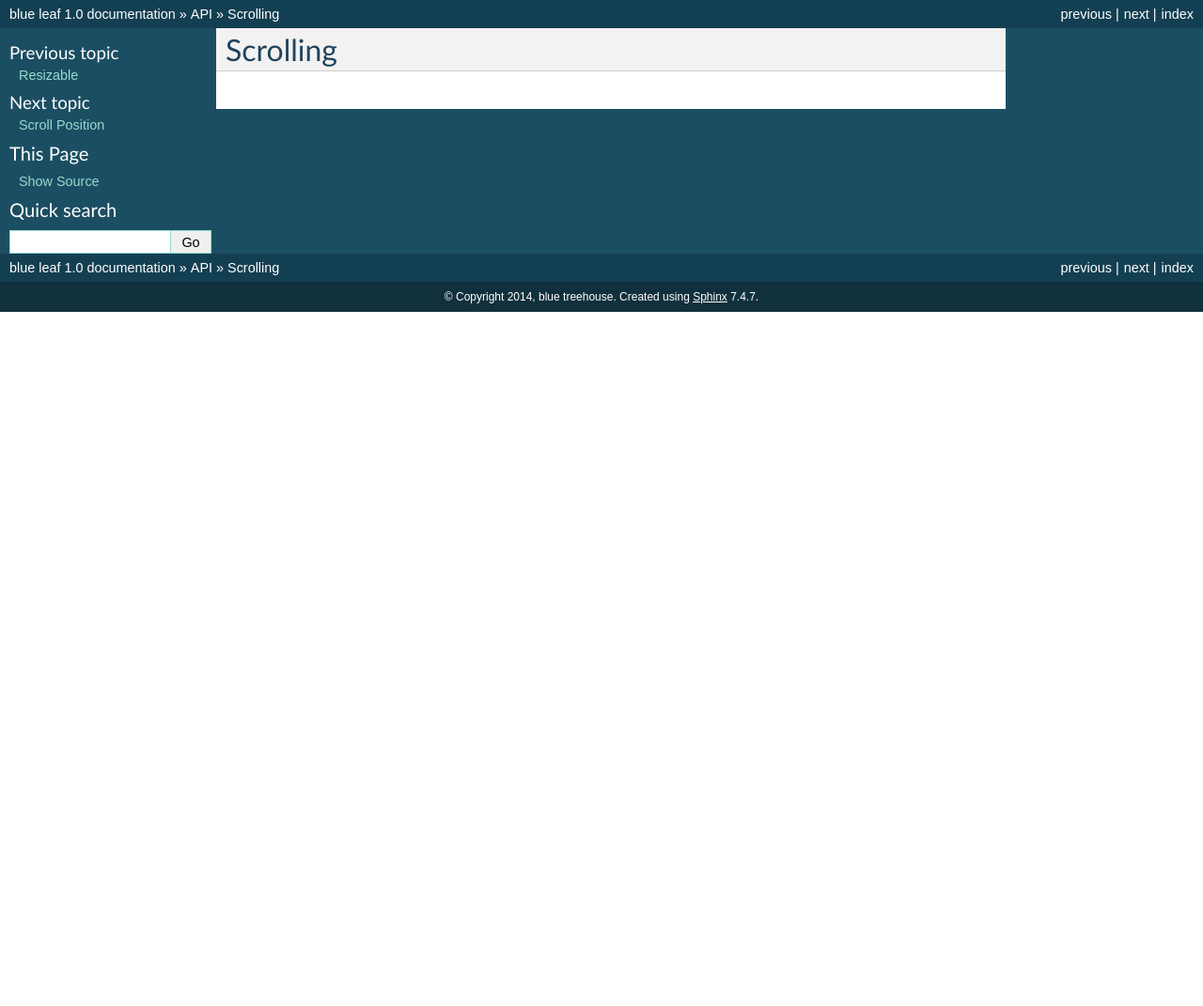
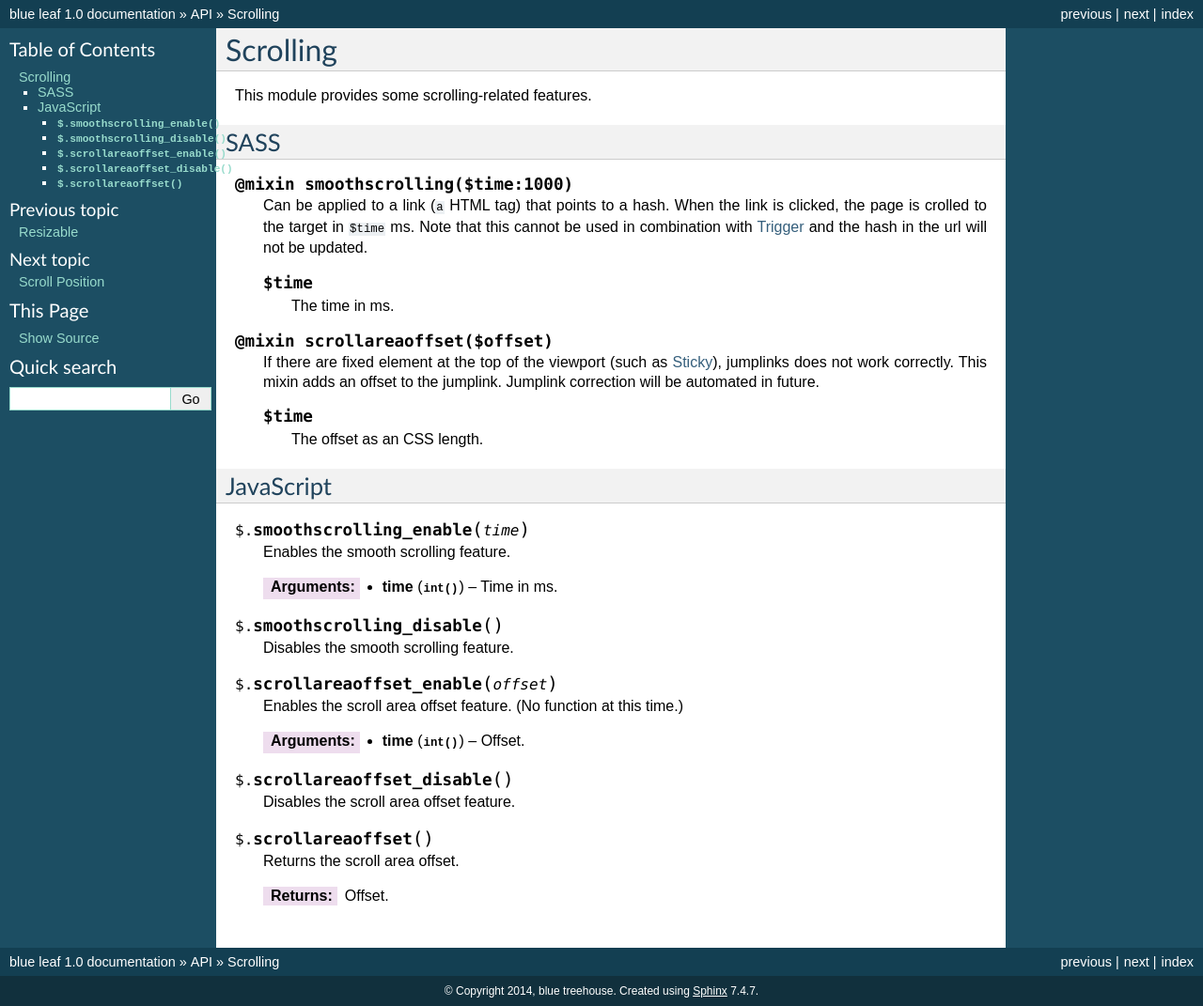
Before and after one commit to derjasper/blue.frontend, a Sphinx documentation site: the page built from public_html/docs/source/api/scrolling.rst, in a window 1280 px wide. Shown: the whole page at 94% size. Built offline with Sphinx 7.4.7, drawn with Linux system fonts in a browser that asks for light colours; before the commit the page ends 900 px from its top, so only the background shows below that.

Commit message:
scrolling doc

```diff
--- a/public_html/docs/source/api.rst
+++ b/public_html/docs/source/api.rst
@@ -4,6 +4,11 @@ API
 The following pages will deal with all mixins and JS methods. These subpages
 always refer to their correspondending SASS and JS files (eg sticky refers to
 sticky.scss and sticky.js).
+
+Please note that some modules are not for use from outside of the framework. Also,
+JavaScript functions are designed for use through blue leaf mixins, not for direct
+usage. However, some JavaScript modules can be used independently from the framework
+(but this is not supported).
 
 
 Contents:
--- a/public_html/docs/source/api/scrolling.rst
+++ b/public_html/docs/source/api/scrolling.rst
@@ -1,2 +1,68 @@
 Scrolling
 =========
+
+This module provides some scrolling-related features.
+
+
+SASS
+----
+
+.. describe:: @mixin smoothscrolling($time:1000)
+
+   Can be applied to a link (``a`` HTML tag) that points to a hash. When the link
+   is clicked, the page is crolled to the target in ``$time`` ms. Note that this
+   cannot be used in combination with :doc:`trigger` and the hash in the url will not
+   be updated.
+
+   .. describe:: $time
+
+      The time in ms.
+
+
+.. describe:: @mixin scrollareaoffset($offset)
+
+   If there are fixed element at the top of the viewport (such as :doc:`sticky`),
+   jumplinks does not work correctly. This mixin adds an offset to the jumplink.
+   Jumplink correction will be automated in future.
+
+   .. describe:: $time
+
+      The offset as an CSS length.
+
+
+JavaScript
+----------
+
+.. js:function:: $.smoothscrolling_enable(time)
+
+   Enables the smooth scrolling feature.
+
+   :param int time: Time in ms.
+
+
+
+.. js:function:: $.smoothscrolling_disable()
+
+   Disables the smooth scrolling feature.
+
+
+
+.. js:function:: $.scrollareaoffset_enable(offset)
+
+   Enables the scroll area offset feature. (No function at this time.)
+
+   :param int time: Offset.
+
+
+
+.. js:function:: $.scrollareaoffset_disable()
+
+   Disables the scroll area offset feature.
+
+
+
+.. js:function:: $.scrollareaoffset()
+
+   Returns the scroll area offset.
+
+   :returns: Offset.
```
Also changed, not shown: 12 other files.
